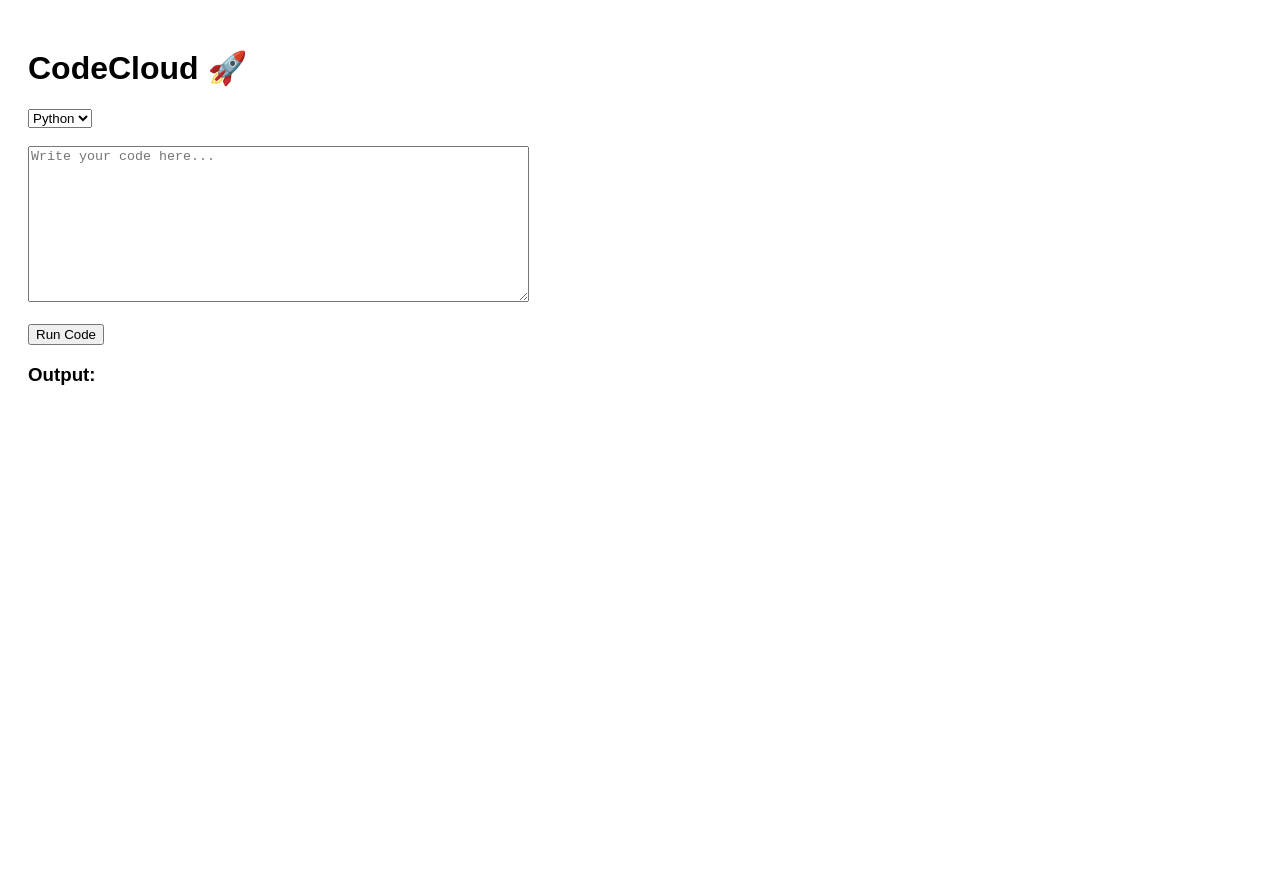
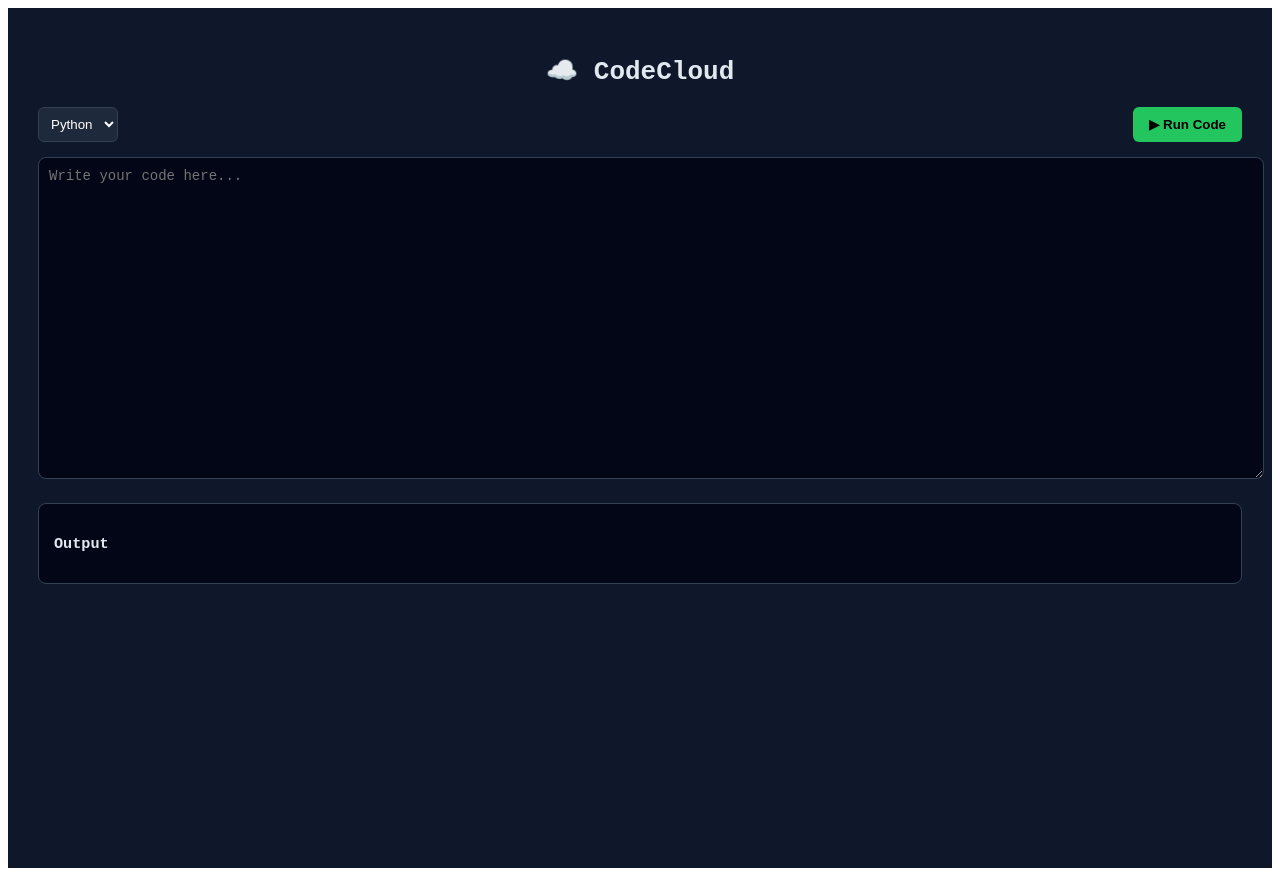
Before and after one commit to abhijeet-g54/CodeCloud, a React (Vite) app in the folder frontend/: page / in a window 1280 px wide. Before the commit the page ends 800 px from the top, so only its background shows below. Built offline with nearby package versions, Linux system fonts and the light colour scheme.

Commit message:
Improve UI

```diff
--- a/frontend/src/App.jsx
+++ b/frontend/src/App.jsx
@@ -9,7 +9,7 @@ export default function App() {
     setOutput("Running...");
 
     try {
-      const res = await fetch("https://codecloud-backend.onrender.com/run", {
+      const res = await fetch("https://YOUR_RENDER_URL.onrender.com/run", {
         method: "POST",
         headers: {
           "Content-Type": "application/json"
@@ -19,36 +19,97 @@ export default function App() {
 
       const data = await res.json();
       setOutput(data.output);
-    } catch (err) {
+    } catch {
       setOutput("Error connecting to server");
     }
   };
 
   return (
-    <div style={{ padding: "20px", fontFamily: "sans-serif" }}>
-      <h1>CodeCloud 🚀</h1>
+    <div style={styles.container}>
+      <h1 style={styles.title}>☁️ CodeCloud</h1>
 
-      <select value={language} onChange={(e) => setLanguage(e.target.value)}>
-        <option value="python">Python</option>
-        <option value="cpp">C++</option>
-      </select>
+      <div style={styles.toolbar}>
+        <select
+          value={language}
+          onChange={(e) => setLanguage(e.target.value)}
+          style={styles.select}
+        >
+          <option value="python">Python</option>
+          <option value="cpp">C++</option>
+        </select>
 
-      <br /><br />
+        <button onClick={runCode} style={styles.button}>
+          ▶ Run Code
+        </button>
+      </div>
 
       <textarea
-        rows="10"
-        cols="60"
+        style={styles.editor}
         value={code}
         onChange={(e) => setCode(e.target.value)}
         placeholder="Write your code here..."
       />
 
-      <br /><br />
-
-      <button onClick={runCode}>Run Code</button>
-
-      <h3>Output:</h3>
-      <pre>{output}</pre>
+      <div style={styles.outputBox}>
+        <h3>Output</h3>
+        <pre style={styles.output}>{output}</pre>
+      </div>
     </div>
   );
 }
+
+const styles = {
+  container: {
+    backgroundColor: "#0f172a",
+    color: "#e2e8f0",
+    minHeight: "100vh",
+    padding: "30px",
+    fontFamily: "monospace"
+  },
+  title: {
+    textAlign: "center",
+    marginBottom: "20px"
+  },
+  toolbar: {
+    display: "flex",
+    justifyContent: "space-between",
+    marginBottom: "15px"
+  },
+  select: {
+    padding: "8px",
+    background: "#1e293b",
+    color: "white",
+    border: "1px solid #334155",
+    borderRadius: "6px"
+  },
+  button: {
+    padding: "8px 16px",
+    background: "#22c55e",
+    color: "black",
+    border: "none",
+    borderRadius: "6px",
+    cursor: "pointer",
+    fontWeight: "bold"
+  },
+  editor: {
+    width: "100%",
+    height: "300px",
+    background: "#020617",
+    color: "#38bdf8",
+    border: "1px solid #334155",
+    borderRadius: "8px",
+    padding: "10px",
+    fontSize: "14px",
+    marginBottom: "20px"
+  },
+  outputBox: {
+    background: "#020617",
+    padding: "15px",
+    borderRadius: "8px",
+    border: "1px solid #334155"
+  },
+  output: {
+    color: "#22c55e",
+    whiteSpace: "pre-wrap"
+  }
+};
```
